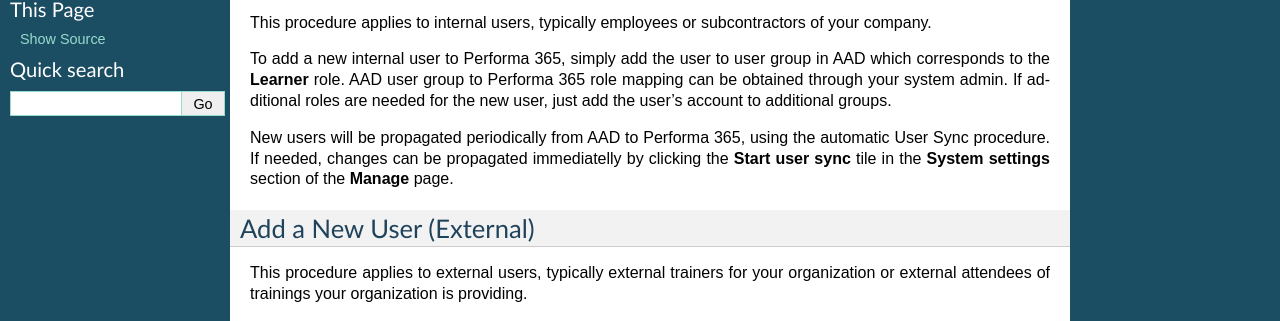
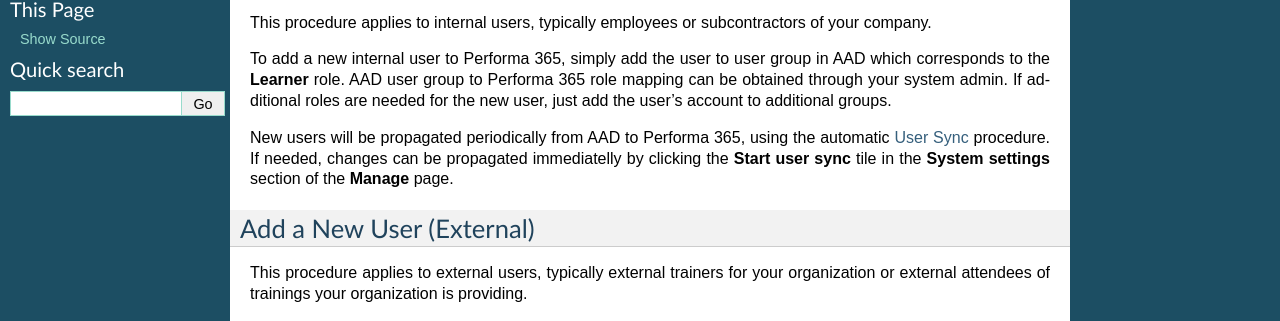
Before and after one commit to pslisko/performa365docs, a Sphinx documentation site: the page built from docs/howto/manage_users.rst, in a window 1280 px wide. Shown: the part 481-802 px from the top of the page. Built offline with Sphinx 7.4.7, drawn with Linux system fonts in a browser that asks for light colours; pages that are not in the unit, such as notebooks, are missing from menus; part of the change alters nothing that is shown.

```diff
--- a/docs/howto/manage_users.rst
+++ b/docs/howto/manage_users.rst
@@ -29,7 +29,7 @@ This procedure applies to internal users, typically employees or subcontractors
 
 To add a new internal user to Performa 365, simply add the user to user group in AAD which corresponds to the **Learner** role. AAD user group to Performa 365 role mapping can be obtained through your system admin. If additional roles are needed for the new user, just add the user's account to additional groups.
 
-New users will be propagated periodically from AAD to Performa 365, using the automatic User Sync procedure. If needed, changes can be propagated immediatelly by clicking the **Start user sync** tile in the **System settings** section of the **Manage** page.
+New users will be propagated periodically from AAD to Performa 365, using the automatic :ref:`User Sync<UserSync>` procedure. If needed, changes can be propagated immediatelly by clicking the **Start user sync** tile in the **System settings** section of the **Manage** page.
 
 Add a New User (External)
 ^^^^^^^^^^^^^^
@@ -58,6 +58,8 @@ View All Users
 #. Navigate to **Manage** > **Users**.
 #. **Users** page is shown containing a list with all users and action button **Add**.
 #. Click the **Details** icon in the **Actions** column to view additional details, such as user's roles and dates of the first import (from AAD) and last modification.
+
+.. _UserSync:
 
 User Sync
 ^^^^^^^^^^^^
```
